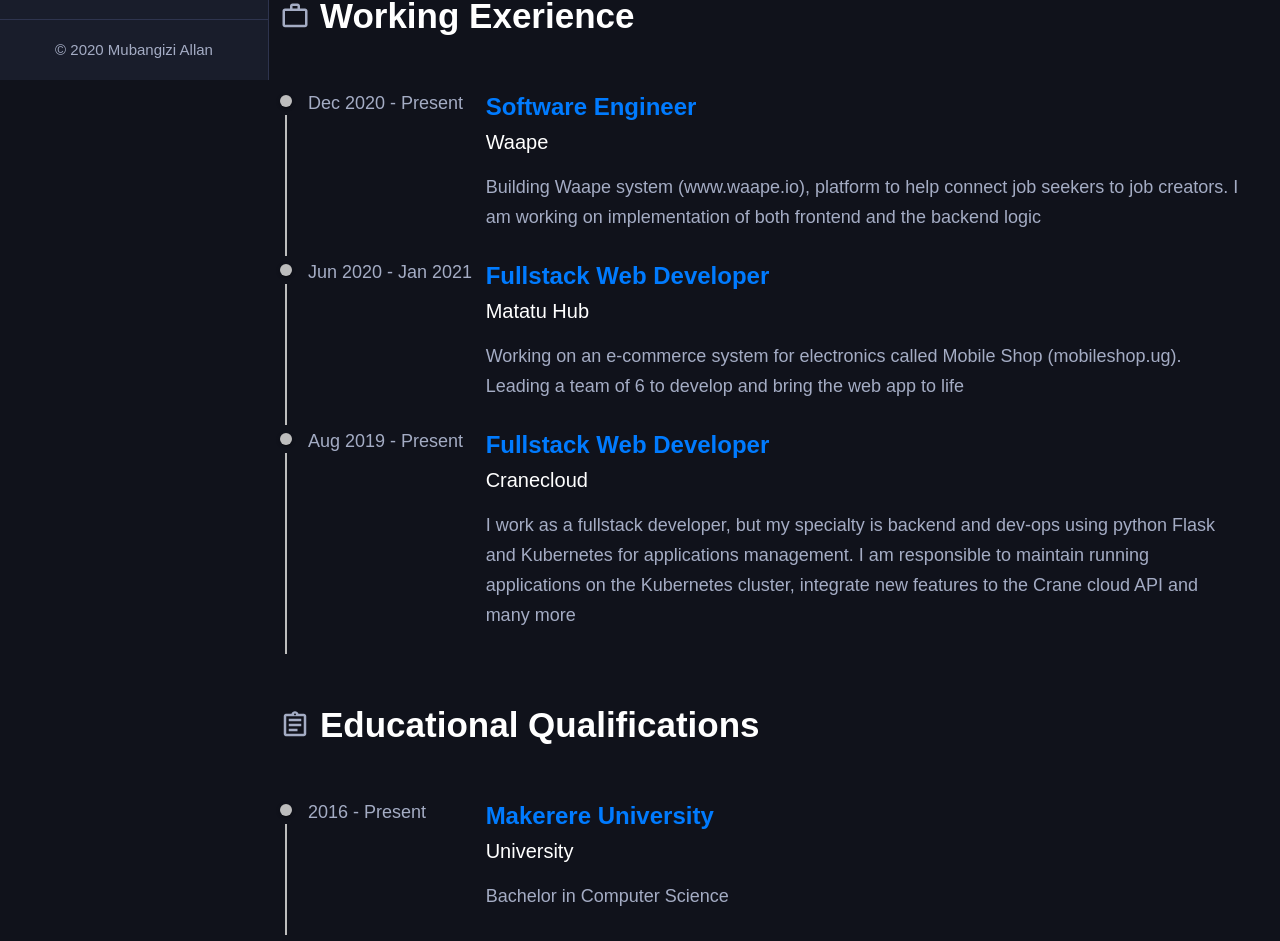
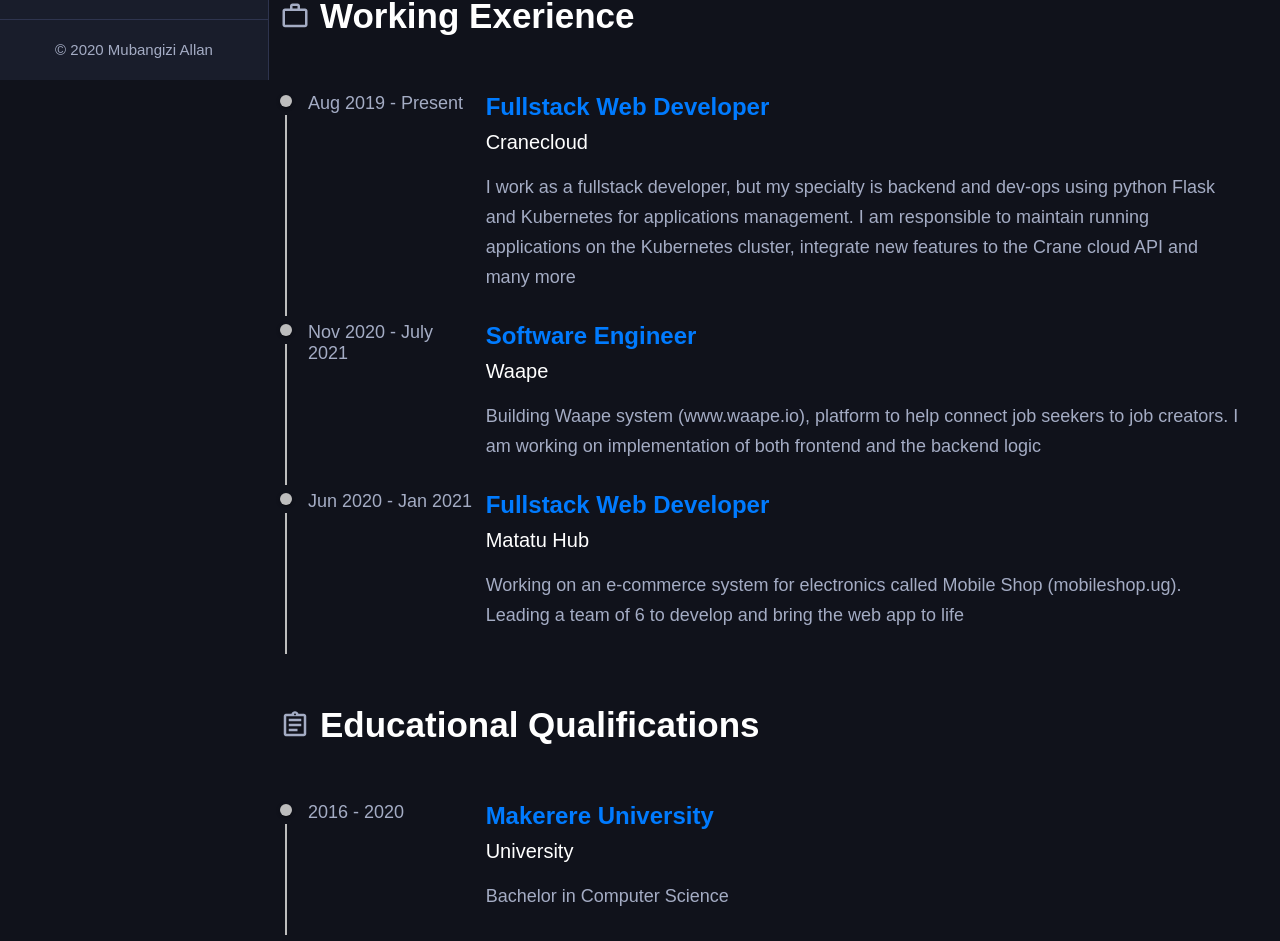
Before and after one commit to Mubangizi/my-portfolio, a React (Create React App) app: page /resume in a window 1280 px wide. Shown: the part 720-1661 px from the top of the page. Built offline with nearby package versions, Linux system fonts and the light colour scheme.

Commit message:
update info

```diff
--- a/src/assets/data.js
+++ b/src/assets/data.js
@@ -1,6 +1,13 @@
 export const experiences = [
   {
-    time: "Dec 2020 - Present",
+    time: "Aug 2019 - Present",
+    title: "Fullstack Web Developer",
+    company: "Cranecloud",
+    resposibility:
+      " I work as a fullstack developer, but my specialty is backend and dev-ops using python Flask and Kubernetes for applications management. I am responsible to maintain running applications on the Kubernetes cluster, integrate new features to the Crane cloud API and many more",
+  },
+  {
+    time: "Nov 2020 - July 2021",
     title: "Software Engineer",
     company: "Waape",
     resposibility:
@@ -13,18 +20,12 @@
     resposibility:
       " Working on an e-commerce system for electronics called Mobile Shop (mobileshop.ug). Leading a team of 6 to develop and bring the web app to life",
   },
-  {
-    time: "Aug 2019 - Present",
-    title: "Fullstack Web Developer",
-    company: "Cranecloud",
-    resposibility:
-      " I work as a fullstack developer, but my specialty is backend and dev-ops using python Flask and Kubernetes for applications management. I am responsible to maintain running applications on the Kubernetes cluster, integrate new features to the Crane cloud API and many more",
-  },
+
 ];
 
 export const learning = [
   {
-    time: "2016 - Present",
+    time: "2016 - 2020",
     title: "Makerere University",
     company: "University ",
     resposibility: " Bachelor in Computer Science",
@@ -80,7 +81,7 @@
   {
     title: "Waape",
     image: "waape.png",
-    url: "https://www.waape.io",
+    url: "https://www.waape.ug",
     info: "A platform to help connect job seekers to job creators",
   },
   {
```
